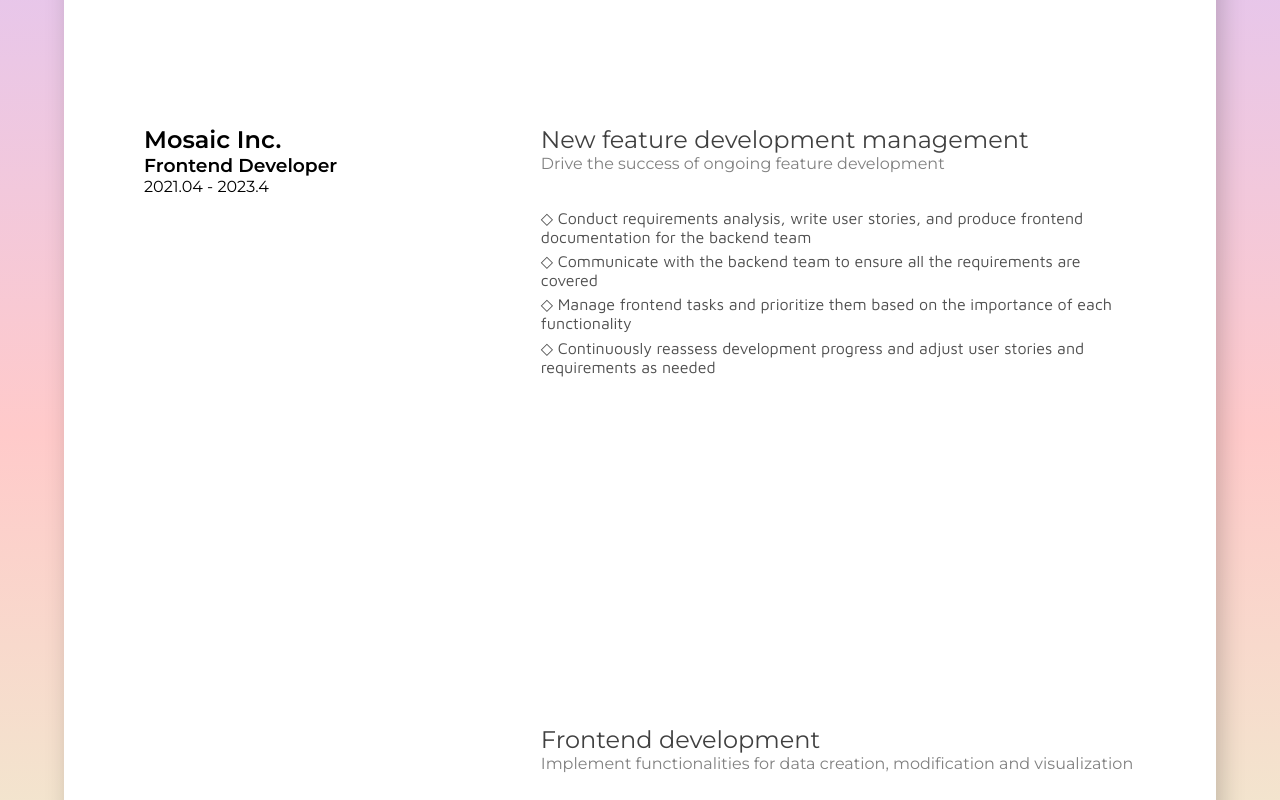
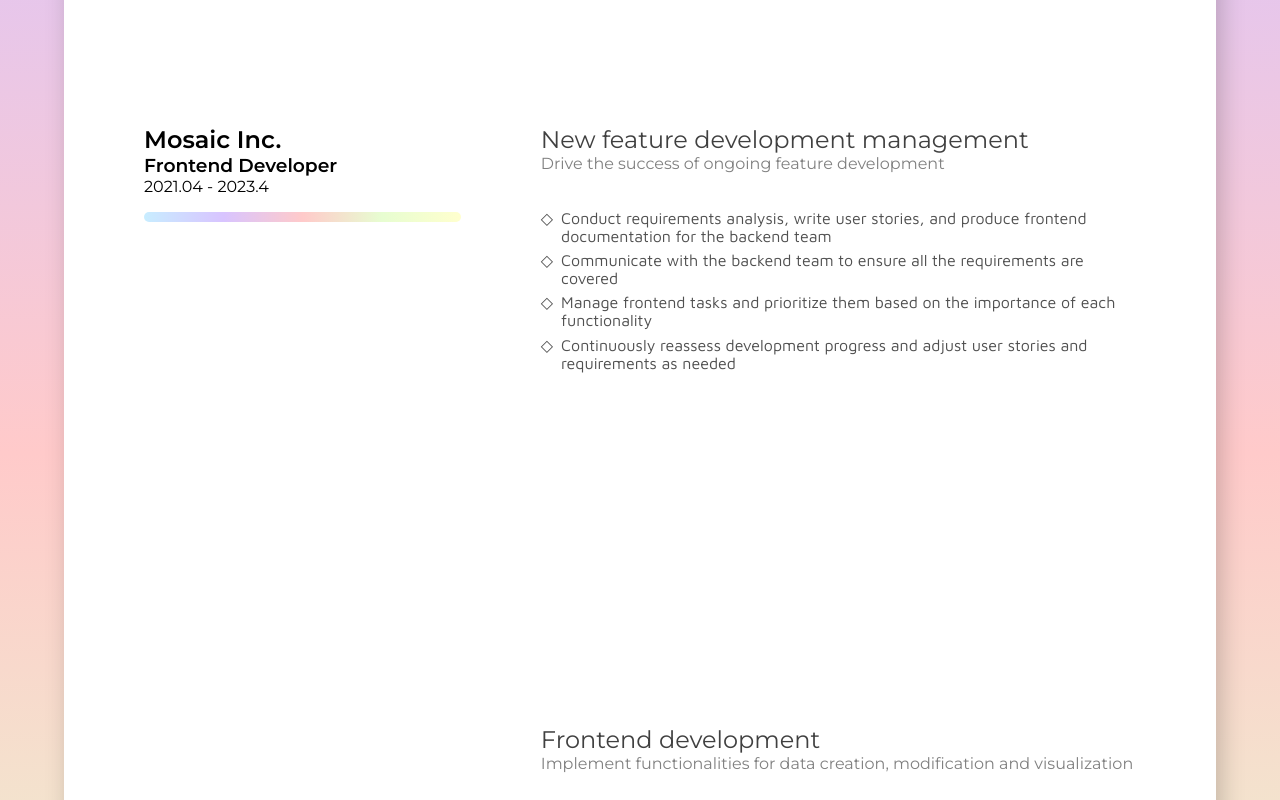
Before and after one commit to chanoonna/chanoonna, a React app: page / in a window 1280 px wide. Shown: the part 1020-1820 px from the top of the page. Built offline with nearby package versions, Linux system fonts and the light colour scheme.

Commit message:
Style update in Career.tsx

```diff
--- a/src/components/Career.scss
+++ b/src/components/Career.scss
@@ -10,7 +10,16 @@
     margin-bottom: 30vh;
     font-size: 3rem;
     font-weight: 500;
+    text-align: center;
   }
+}
+
+.company-divider {
+  width: 100%;
+  height: 10px;
+  background: linear-gradient(to right, #c8edff, #d8c4ff, #ffcaca, #e7fdd1, #ffffce);
+  margin-top: 1rem;
+  border-radius: 10px;
 }
 
 .career-card-container {
@@ -18,19 +27,20 @@
 
   .career-card-left {
     width: 40%;
-    height: 152.78px;
     align-self: flex-start;
+    padding-right: 5rem;
 
     position: sticky;
     top: 30vh;
+    min-height: 65vh;
   }
 
   .career-card-right {
     width: 60%;
-    .career-card-right-roles {
     list-style-type: none;
 
     .career-card-right-role-item {
+      min-height: 75vh;
       h3 {
         font-size: 1.5rem;
         color: #404040;
@@ -43,16 +53,22 @@
         font-weight: 400;
       }
     }
-      .career-card-right-role-item:not(:last-child) {
-        min-height: 75vh;
-      }
     .career-card-right-role-item:last-child {
-        min-height: 60vh;
+      align-self: flex-start;
+      position: sticky;
+      top: 30vh;
+      min-height: 65vh;
     }
 
     .career-card-right-responsibilities {
       list-style-type: none;
       color: #505050;
+
+      li {
+        display: flex;
+        align-items: baseline;
+        column-gap: 0.5rem;
+      }
 
       p {
         padding: 0.2rem 0;
@@ -61,4 +77,3 @@
     }
   }
 }
-}
--- a/src/components/Career.tsx
+++ b/src/components/Career.tsx
@@ -23,9 +23,9 @@
         <h2>{career.company}</h2>
         <h3>{career.position}</h3>
         <p>{career.period}</p>
+        <div className="company-divider" />
       </div>
-      <div className="career-card-right">
-        <ul className="career-card-right-roles">
+      <ul className="career-card-right">
         {career.roles.map((role) => (
           <li key={role.name} className="career-card-right-role-item">
             <h3>{role.name}</h3>
@@ -33,7 +33,8 @@
             <ul className="career-card-right-responsibilities">
               {role.responsibilities.map((responsibility) => (
                 <li key={responsibility}>
-                    <p>◇ {responsibility}</p>
+                  <span>◇ </span>
+                  <p>{responsibility}</p>
                 </li>
               ))}
             </ul>
@@ -41,6 +42,5 @@
         ))}
       </ul>
     </div>
-    </div>
   );
 };
```
Lines whose indentation alone changed are shown as unchanged.
